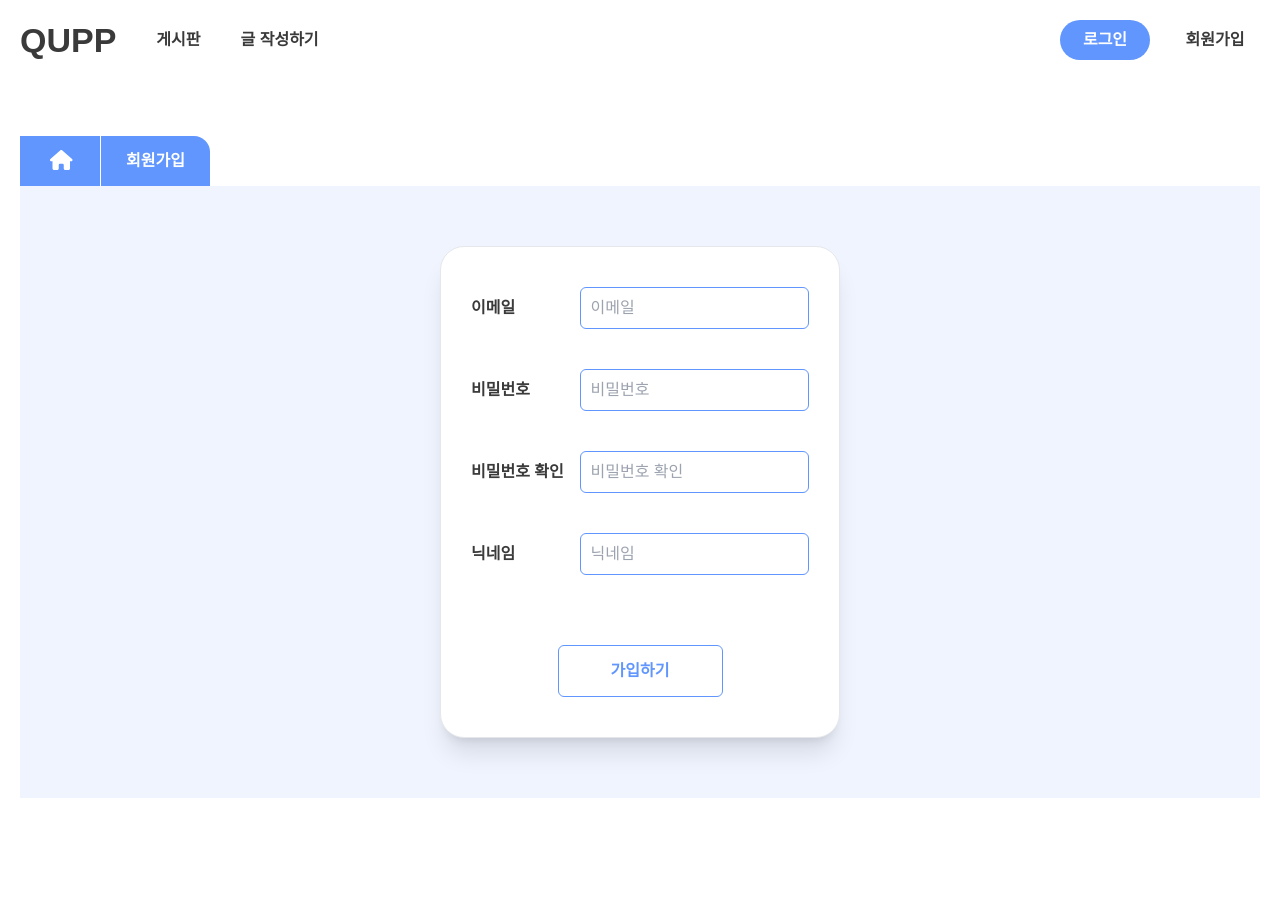
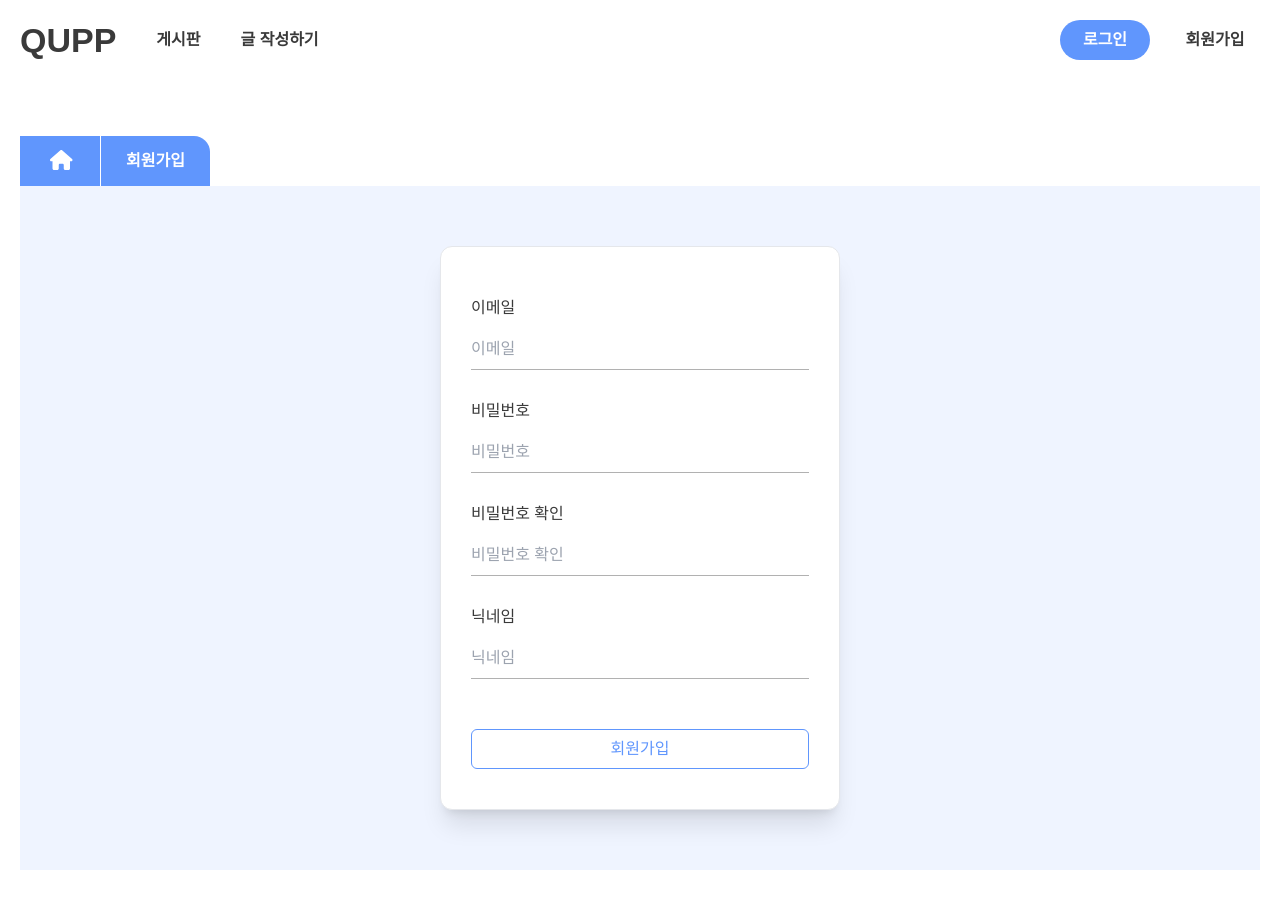
Before and after one commit to crewd/qupp-front, a Next.js app: page /signup in a window 1280 px wide. Before the commit the page ends 838 px from the top, so only its background shows below. Built offline with nearby package versions, Linux system fonts and the light colour scheme.

Commit message:
design: 로그인 회원가입 폼 디자인 변경

```diff
--- a/pages/login/index.tsx
+++ b/pages/login/index.tsx
@@ -1,4 +1,5 @@
 import Head from 'next/head';
+import Link from 'next/link';
 import BgTitle from '../../components/common/bgTitle';
 
 const LoginPage = () => {
@@ -10,36 +11,34 @@ const LoginPage = () => {
       </Head>
       <BgTitle>로그인</BgTitle>
       <div className="sm:p-[60px] px-[20px] py-[60px] sm:bg-primary/10">
-        <div className="sm:w-[400px] w-full sm:px-[30px] sm:py-[40px] bg-white m-auto flex justify-center flex-col sm:border sm:shadow-xl sm:rounded-3xl">
-          <div className="w-full flex flex-col gap-[40px] items-center">
-            <div className="flex w-full">
-              <p className="leading-[42px] w-[90px] pr-[10px] font-bold">
-                이메일
-              </p>
+        <div className="sm:w-[400px] w-full sm:px-[30px] sm:py-[40px] bg-white m-auto flex justify-center flex-col sm:border sm:shadow-xl sm:rounded-xl">
+          <div className="w-full sm:h-[230px] h-[250px] flex flex-col gap-[20px] items-center">
+            <div className="w-full">
+              <p className="py-[10px]">이메일</p>
               <input
-                className="outline-none border w-[calc(100%-75px)] border-primary rounded-md px-[10px] py-[8px]"
+                className="outline-none border-b border-gray-5 w-full focus:border-primary py-[8px]"
                 type="email"
                 placeholder="이메일"
               />
             </div>
-            <div className="flex w-full">
-              <p className="leading-[42px] w-[90px] pr-[10px] font-bold">
-                비밀번호
-              </p>
+            <div className="w-full">
+              <p className="py-[10px]">비밀번호</p>
               <input
-                className="outline-none border w-[calc(100%-75px)] border-primary rounded-md px-[10px] py-[8px]"
+                className="outline-none border-b border-gray-5 w-full focus:border-primary py-[8px]"
                 type="password"
                 placeholder="비밀번호"
               />
             </div>
-            <div className="flex gap-[20px] m-auto w-full">
-              <button className="w-full h-[52px] outline-none font-bold text-white  bg-primary rounded-xl">
-                로그인
-              </button>
-              <button className="w-full h-[52px] outline-none font-bold text-primary border border-primary bg-white rounded-xl">
-                회원가입
-              </button>
-            </div>
+          </div>
+          <div className="flex flex-col gap-[15px] m-auto w-full mt-[20px]">
+            <button className="w-full h-[40px] outline-none hover:font-bold text-white  bg-primary rounded-md hover:bg-secondary-sBlue hover:text-white">
+              로그인
+            </button>
+            <button className="w-full h-[40px] outline-none hover:font-bold text-primary border border-primary bg-white rounded-md hover:border-secondary-sBlue hover:text-secondary-sBlue">
+              <Link href="/signup">
+                <a className="block">회원가입</a>
+              </Link>
+            </button>
           </div>
         </div>
         <div className="flex justify-center w-full gap-[10px] pt-[20px] text-center text-gray-4">
--- a/pages/qna/write.tsx
+++ b/pages/qna/write.tsx
@@ -55,7 +55,7 @@ const AddPost = () => {
                   {category.map((data) => (
                     <li
                       key={data}
-                      className="px-[10px] py-[10px] hover:bg-gray-100 cursor-pointer"
+                      className="px-[10px] py-[10px] hover:bg-gray-100 cursor-pointer bg-white"
                       onClick={() => selectCategory(data)}
                     >
                       {data}
--- a/pages/signup/index.tsx
+++ b/pages/signup/index.tsx
@@ -10,51 +10,45 @@ const SignUpPage = () => {
       </Head>
       <BgTitle>회원가입</BgTitle>
       <div className="sm:p-[60px] px-[20px] py-[60px] sm:bg-primary/10">
-        <div className="sm:w-[400px] w-full sm:px-[30px] sm:py-[40px] bg-white m-auto flex justify-center flex-col sm:border sm:shadow-xl sm:rounded-3xl">
-          <div className="w-full flex flex-col gap-[40px]">
-            <div className="flex justify-between w-full">
-              <p className="leading-[42px] w-[160px] pr-[10px] font-bold">
-                이메일
-              </p>
+        <div className="sm:w-[400px] w-full sm:px-[30px] sm:py-[40px] bg-white m-auto flex justify-center flex-col sm:border sm:shadow-xl sm:rounded-xl">
+          <div className="w-full flex flex-col gap-[20px]">
+            <div className="w-full">
+              <p className="leading-[42px] w-[160px] pr-[10px]">이메일</p>
               <input
-                className="outline-none border w-full border-primary rounded-md px-[10px] py-[8px]"
+                className="outline-none border-b w-full border-gray-5 focus:border-primary py-[8px]"
                 type="email"
                 placeholder="이메일"
               />
             </div>
-            <div className="flex justify-between w-full">
-              <p className="w-[160px] pr-[10px] font-bold leading-[42px]">
-                비밀번호
-              </p>
+            <div className="w-full">
+              <p className="w-[160px] pr-[10px] leading-[42px]">비밀번호</p>
               <input
-                className="outline-none border w-full border-primary rounded-md px-[10px] py-[8px]"
+                className="outline-none border-b w-full border-gray-5 focus:border-primary py-[8px]"
                 type="password"
                 placeholder="비밀번호"
               />
             </div>
-            <div className="flex justify-between w-full">
-              <p className="w-[160px] pr-[10px] leading-[42px] font-bold">
+            <div className="w-full">
+              <p className="w-[160px] pr-[10px] leading-[42px]">
                 비밀번호 확인
               </p>
               <input
-                className="outline-none border w-full border-primary rounded-md px-[10px] py-[8px]"
+                className="outline-none border-b w-full border-gray-5 focus:border-primary py-[8px]"
                 type="password"
                 placeholder="비밀번호 확인"
               />
             </div>
-            <div className="flex justify-between w-full">
-              <p className="w-[160px] pr-[10px] font-bold leading-[42px]">
-                닉네임
-              </p>
+            <div className="w-full">
+              <p className="w-[160px] pr-[10px] leading-[42px]">닉네임</p>
               <input
-                className="outline-none border w-full border-primary rounded-md px-[10px] py-[8px]"
+                className="outline-none border-b w-full border-gray-5 focus:border-primary py-[8px]"
                 type="text"
                 placeholder="닉네임"
               />
             </div>
             <div className="mt-[30px] flex justify-center">
-              <button className="w-[165px] h-[52px] outline-none font-bold text-primary bg-white border border-primary rounded-md">
-                가입하기
+              <button className="w-full h-[40px] outline-none text-primary bg-white border border-primary rounded-md hover:font-bold hover:border-secondary-sBlue hover:text-secondary-sBlue">
+                회원가입
               </button>
             </div>
           </div>
```
